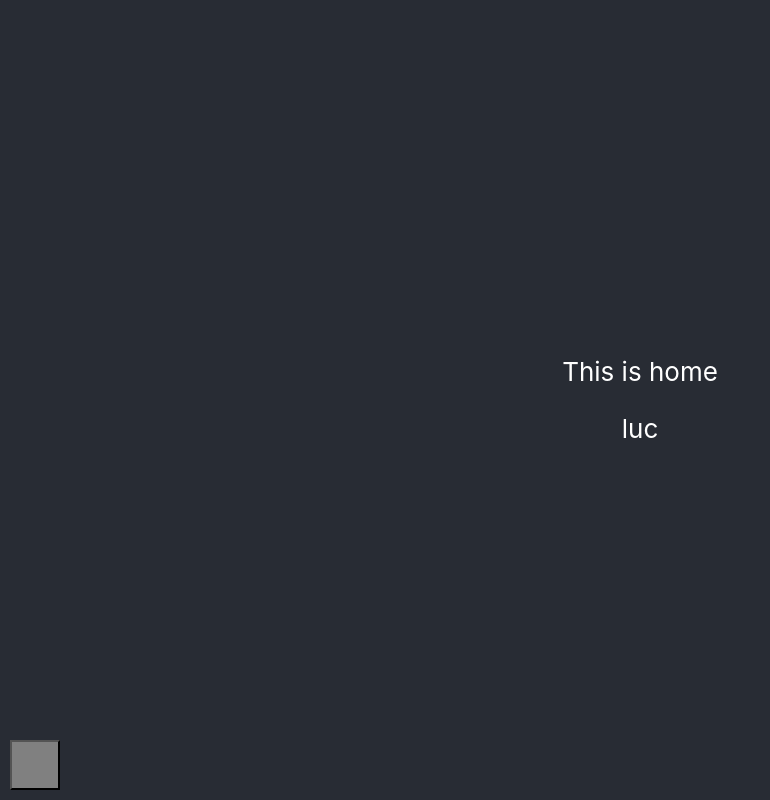
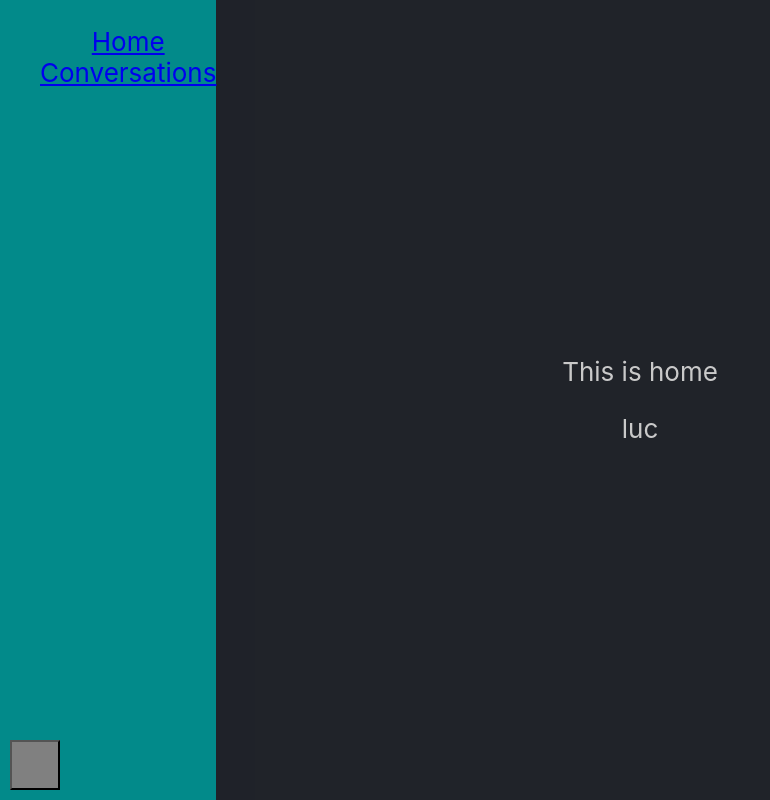
Before and after one commit to LucHighwalker/ava_frontend, a React (Create React App) app: page / in a window 1280 px wide. Shown: the whole page, without its empty margins (0-770 px from the left). Built offline with nearby package versions, Linux system fonts and the light colour scheme.

Commit message:
[Deploy] Deployed frontend to heroku.

```diff
--- a/src/components/navbar.scss
+++ b/src/components/navbar.scss
@@ -1,5 +1,5 @@
 .navbar {
-	height: 100%;
+	height: 100vh;
 	background-color: #028a8a;
 	position: fixed;
 	top: 0;
--- a/src/components/navbar.tsx
+++ b/src/components/navbar.tsx
@@ -17,6 +17,12 @@ export default class Navbar extends Component<Props, State> {
 		user: "luc",
 		hidden: true,
 	};
+
+	componentDidMount() {
+		setTimeout(() => {
+			this.setState({ hidden: false });
+		}, 250);
+	}
 
 	render() {
 		return (
```
Also changed, not shown: 1 other file (tests, documents, lock files or other folders).
